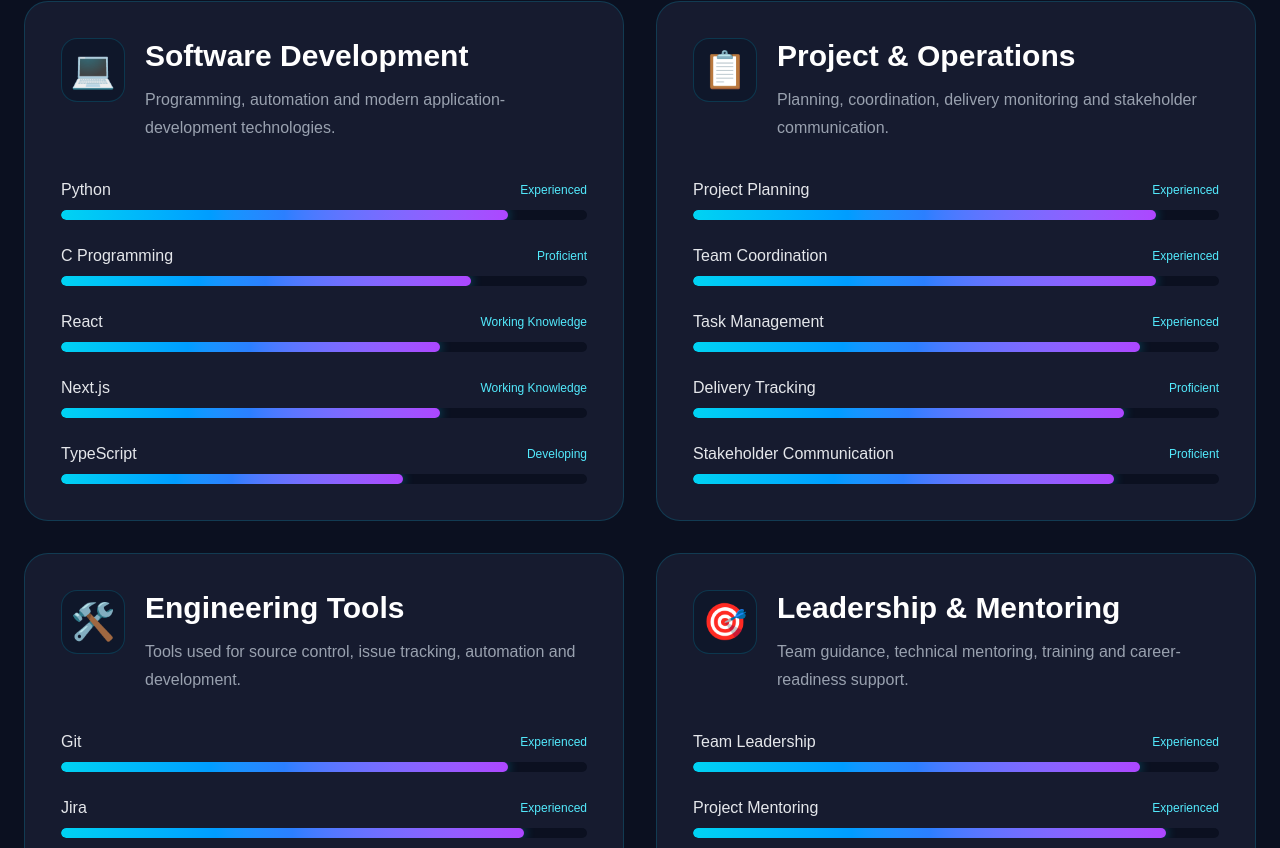
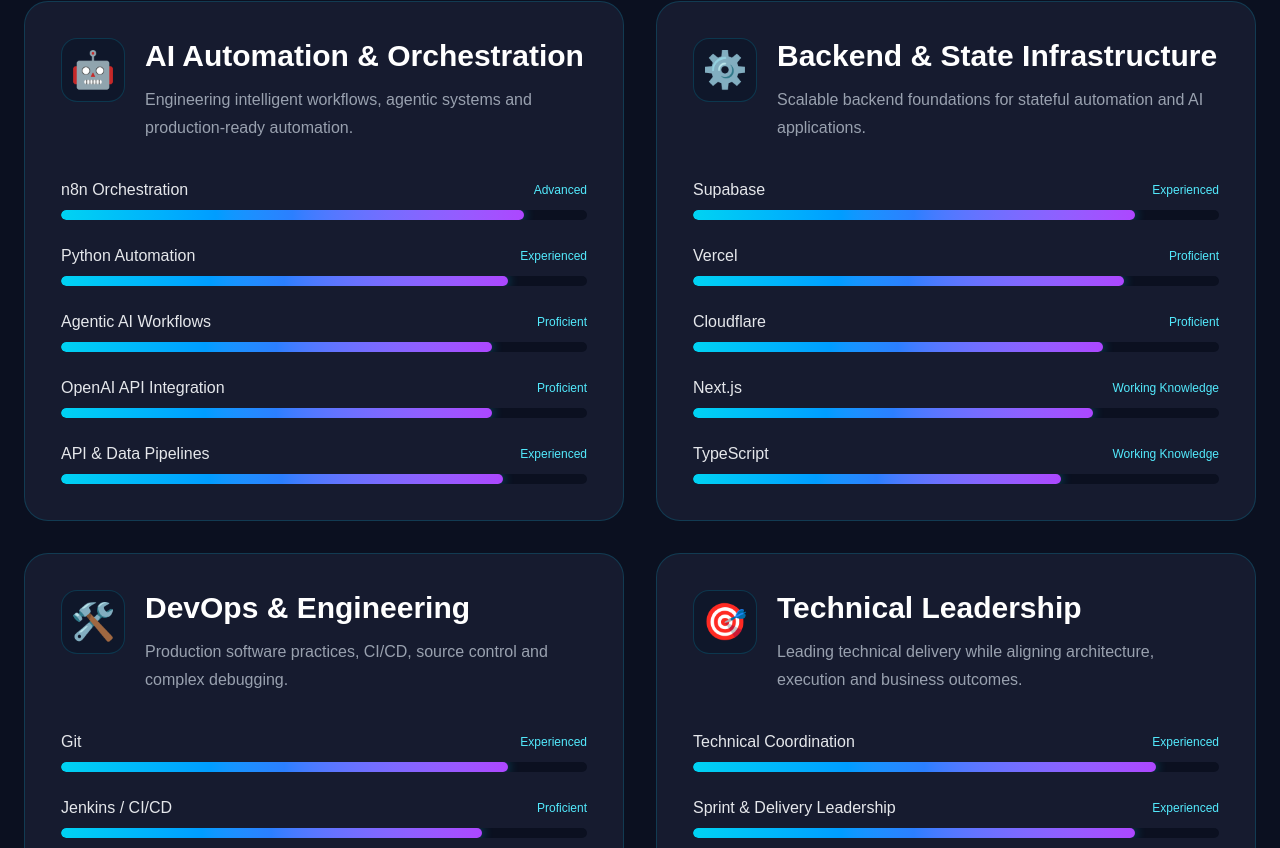
Before and after one commit to JAREENA-SK/aurora-ai-portfolio, a Next.js app in the folder aurora-ai/: page / in a window 1280 px wide. Shown: the part 2412-3260 px from the top of the page. Built offline with nearby package versions, Linux system fonts and the light colour scheme.

Commit message:
align skills with AI automation engineering

```diff
--- a/aurora-ai/components/sections/Skills.tsx
+++ b/aurora-ai/components/sections/Skills.tsx
@@ -17,135 +17,51 @@
 
 const skillCategories: SkillCategory[] = [
   {
-    title: "Software Development",
-    icon: "💻",
-    description:
-      "Programming, automation and modern application-development technologies.",
+    title: "AI Automation & Orchestration",
+    icon: "🤖",
+    description: "Engineering intelligent workflows, agentic systems and production-ready automation.",
     skills: [
-      {
-        name: "Python",
-        level: 85,
-        label: "Experienced",
-      },
-      {
-        name: "C Programming",
-        level: 78,
-        label: "Proficient",
-      },
-      {
-        name: "React",
-        level: 72,
-        label: "Working Knowledge",
-      },
-      {
-        name: "Next.js",
-        level: 72,
-        label: "Working Knowledge",
-      },
-      {
-        name: "TypeScript",
-        level: 65,
-        label: "Developing",
-      },
+      { name: "n8n Orchestration", level: 88, label: "Advanced" },
+      { name: "Python Automation", level: 85, label: "Experienced" },
+      { name: "Agentic AI Workflows", level: 82, label: "Proficient" },
+      { name: "OpenAI API Integration", level: 82, label: "Proficient" },
+      { name: "API & Data Pipelines", level: 84, label: "Experienced" },
     ],
   },
   {
-    title: "Project & Operations",
-    icon: "📋",
-    description:
-      "Planning, coordination, delivery monitoring and stakeholder communication.",
+    title: "Backend & State Infrastructure",
+    icon: "⚙️",
+    description: "Scalable backend foundations for stateful automation and AI applications.",
     skills: [
-      {
-        name: "Project Planning",
-        level: 88,
-        label: "Experienced",
-      },
-      {
-        name: "Team Coordination",
-        level: 88,
-        label: "Experienced",
-      },
-      {
-        name: "Task Management",
-        level: 85,
-        label: "Experienced",
-      },
-      {
-        name: "Delivery Tracking",
-        level: 82,
-        label: "Proficient",
-      },
-      {
-        name: "Stakeholder Communication",
-        level: 80,
-        label: "Proficient",
-      },
+      { name: "Supabase", level: 84, label: "Experienced" },
+      { name: "Vercel", level: 82, label: "Proficient" },
+      { name: "Cloudflare", level: 78, label: "Proficient" },
+      { name: "Next.js", level: 76, label: "Working Knowledge" },
+      { name: "TypeScript", level: 70, label: "Working Knowledge" },
     ],
   },
   {
-    title: "Engineering Tools",
+    title: "DevOps & Engineering",
     icon: "🛠️",
-    description:
-      "Tools used for source control, issue tracking, automation and development.",
+    description: "Production software practices, CI/CD, source control and complex debugging.",
     skills: [
-      {
-        name: "Git",
-        level: 85,
-        label: "Experienced",
-      },
-      {
-        name: "Jira",
-        level: 88,
-        label: "Experienced",
-      },
-      {
-        name: "Linux",
-        level: 82,
-        label: "Proficient",
-      },
-      {
-        name: "Jenkins",
-        level: 78,
-        label: "Proficient",
-      },
-      {
-        name: "Bitbucket",
-        level: 78,
-        label: "Proficient",
-      },
+      { name: "Git", level: 85, label: "Experienced" },
+      { name: "Jenkins / CI/CD", level: 80, label: "Proficient" },
+      { name: "Linux", level: 82, label: "Proficient" },
+      { name: "Jira", level: 88, label: "Experienced" },
+      { name: "Bitbucket", level: 78, label: "Proficient" },
     ],
   },
   {
-    title: "Leadership & Mentoring",
+    title: "Technical Leadership",
     icon: "🎯",
-    description:
-      "Team guidance, technical mentoring, training and career-readiness support.",
+    description: "Leading technical delivery while aligning architecture, execution and business outcomes.",
     skills: [
-      {
-        name: "Team Leadership",
-        level: 85,
-        label: "Experienced",
-      },
-      {
-        name: "Project Mentoring",
-        level: 90,
-        label: "Experienced",
-      },
-      {
-        name: "Technical Training",
-        level: 85,
-        label: "Experienced",
-      },
-      {
-        name: "Interview Preparation",
-        level: 88,
-        label: "Experienced",
-      },
-      {
-        name: "Presentation Skills",
-        level: 82,
-        label: "Proficient",
-      },
+      { name: "Technical Coordination", level: 88, label: "Experienced" },
+      { name: "Sprint & Delivery Leadership", level: 84, label: "Experienced" },
+      { name: "Technical Mentoring", level: 90, label: "Experienced" },
+      { name: "Problem Solving", level: 88, label: "Experienced" },
+      { name: "Stakeholder Communication", level: 82, label: "Proficient" },
     ],
   },
 ];
```
